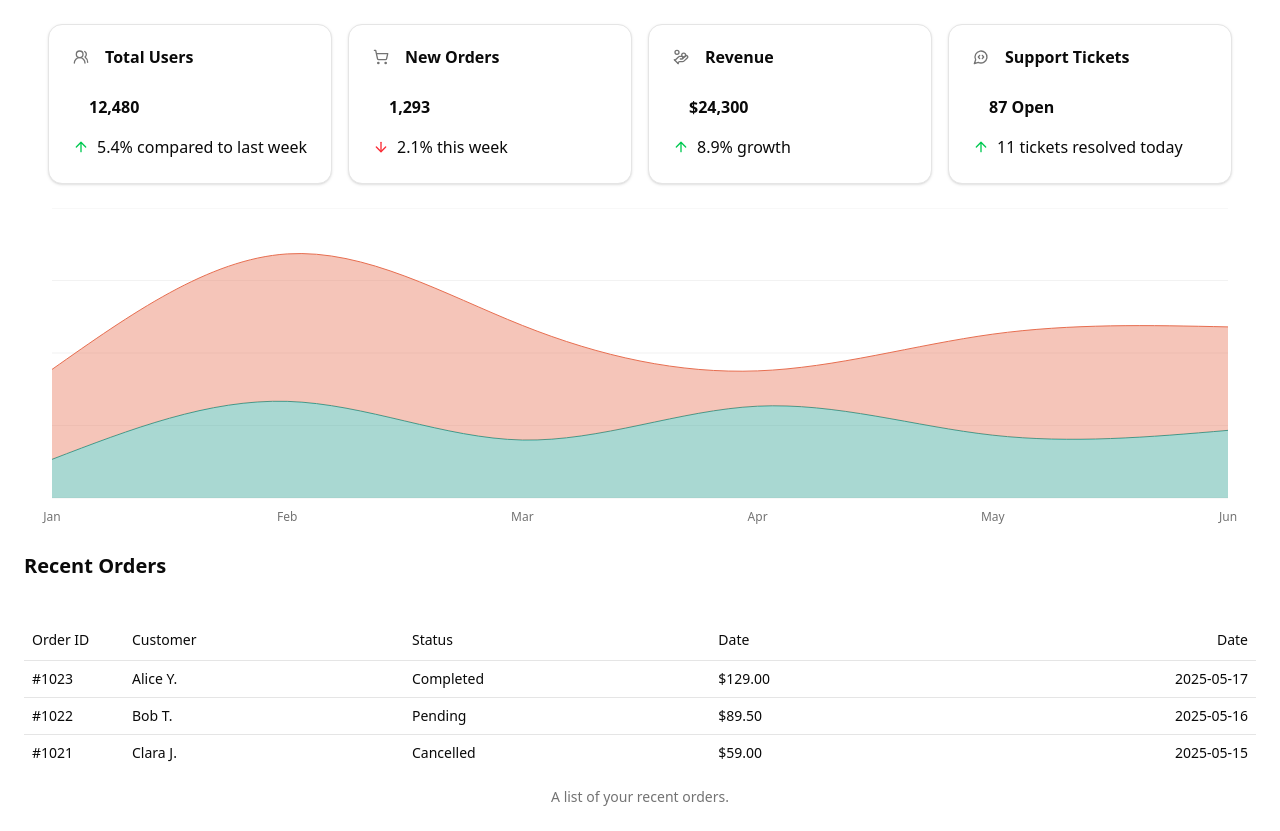
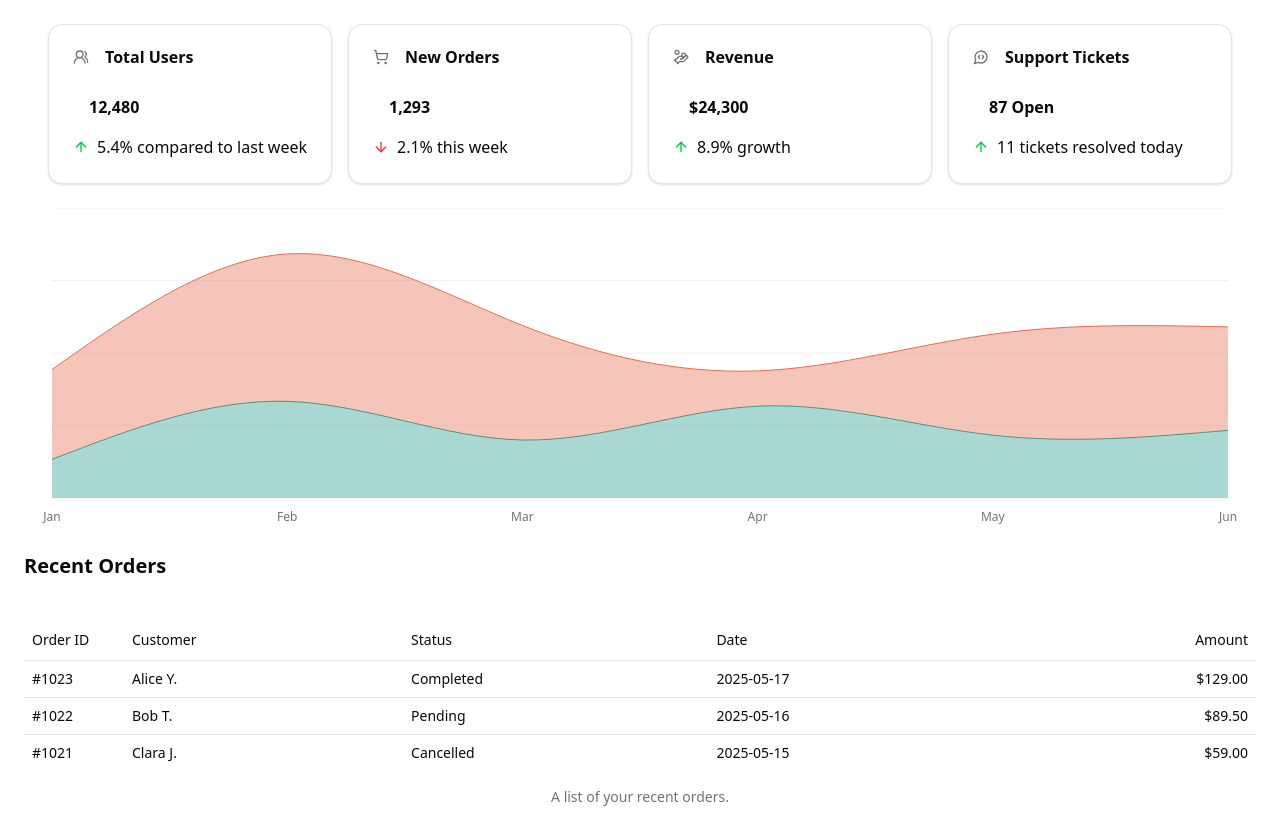
Before and after one commit to RamazanOzdemir/mf-architecture-demo, a React app in the folder dashboard-fragment/: page / in a window 1280 px wide. Built offline with nearby package versions, Linux system fonts and the light colour scheme.

Commit message:
fix: change header of the recent orders table

```diff
--- a/dashboard-fragment/src/container/recent-orders.tsx
+++ b/dashboard-fragment/src/container/recent-orders.tsx
@@ -45,7 +45,7 @@ export default function RecentOrders() {
             <TableHead>Customer</TableHead>
             <TableHead>Status</TableHead>
             <TableHead>Date</TableHead>
-            <TableHead className="text-right">Date</TableHead>
+            <TableHead className="text-right">Amount</TableHead>
           </TableRow>
         </TableHeader>
         <TableBody>
@@ -54,8 +54,8 @@ export default function RecentOrders() {
               <TableCell className="font-medium">{order.id}</TableCell>
               <TableCell>{order.customer}</TableCell>
               <TableCell>{order.status}</TableCell>
-              <TableCell>{order.amount}</TableCell>
-              <TableCell className="text-right">{order.date}</TableCell>
+              <TableCell>{order.date}</TableCell>
+              <TableCell className="text-right">{order.amount}</TableCell>
             </TableRow>
           ))}
         </TableBody>
```
